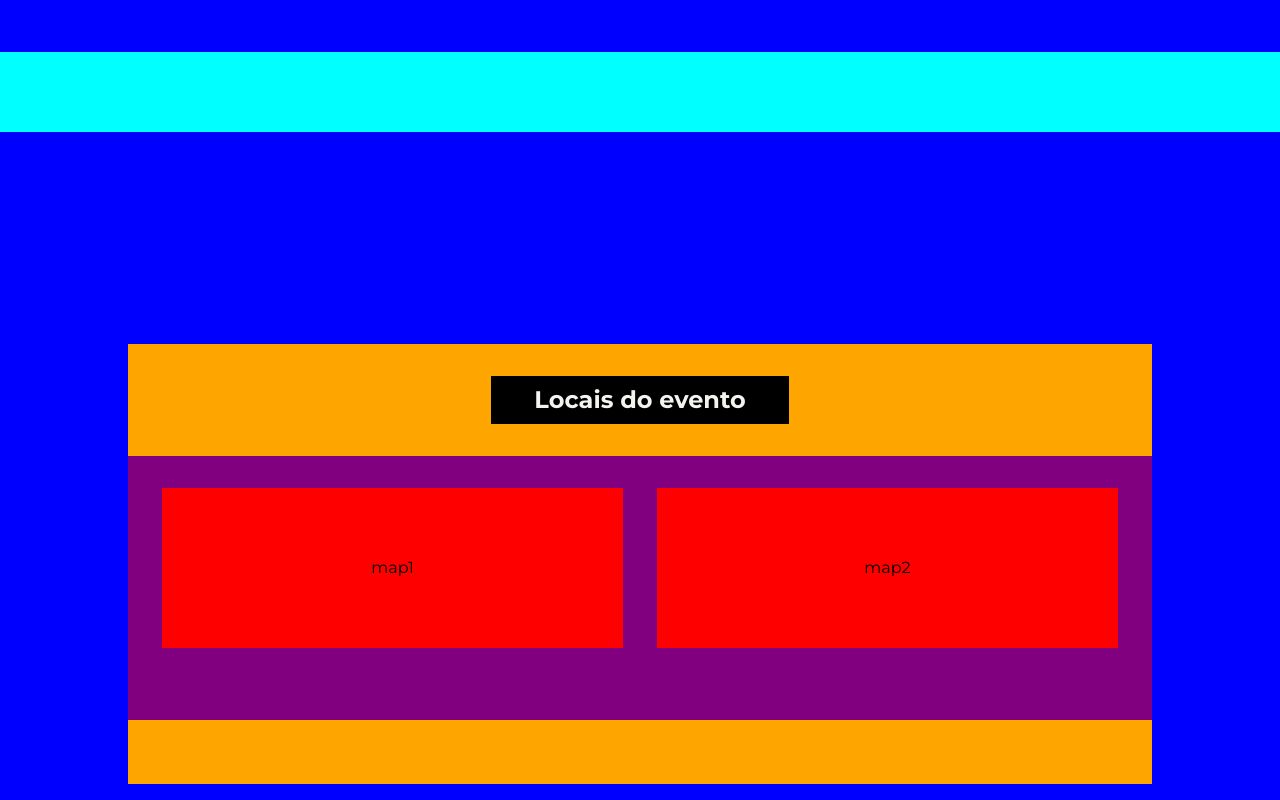
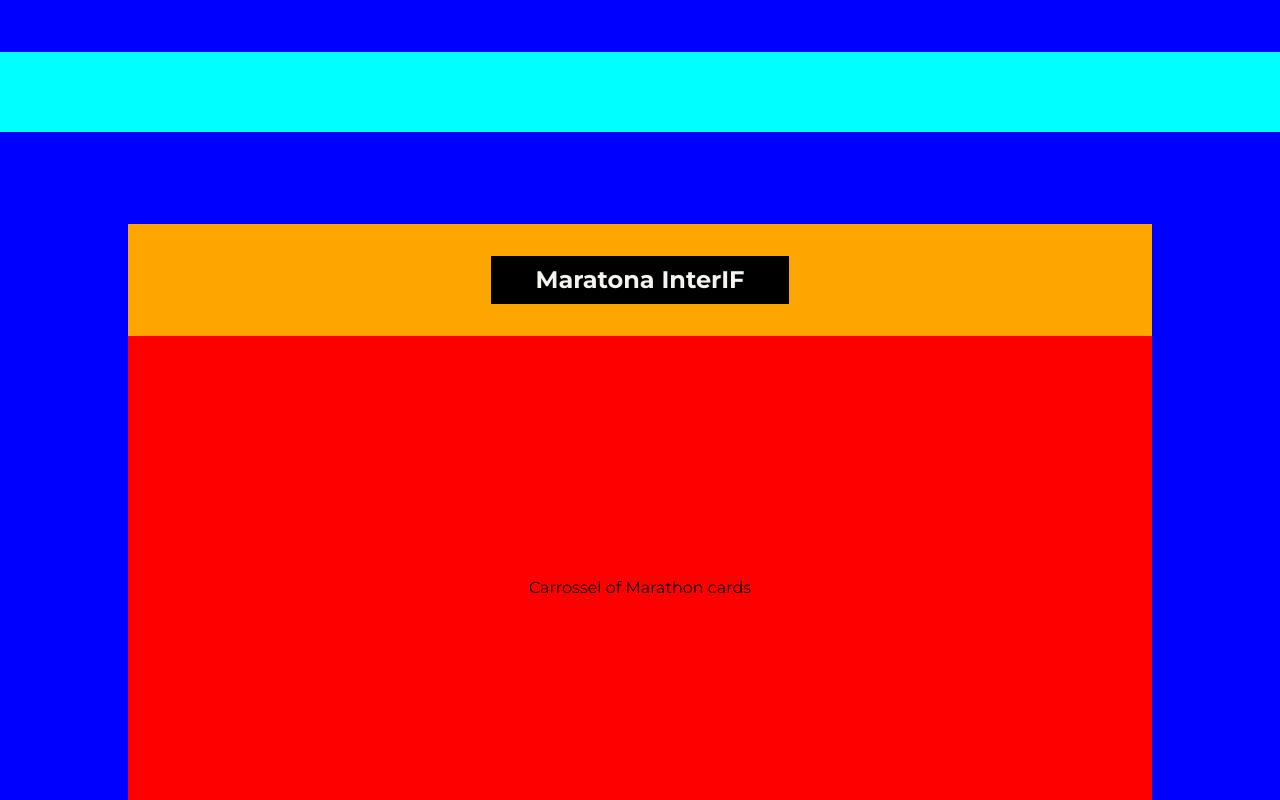
Before and after one commit to pet-ads/wecomp-new, a React (Vite) app: page / in a window 1280 px wide. Shown: the part 3580-4380 px from the top of the page. Built offline with nearby package versions, Linux system fonts and the light colour scheme.

Commit message:
feat: add InterIF Marathon section

```diff
--- /dev/null
+++ b/src/components/sections/Marathon/index.tsx
@@ -0,0 +1,18 @@
+// Components
+import SubTitle from "../../ui/SubTitle";
+
+// Styles
+import { MarathonCardContainer, MarathonContainer, MarathonContent } from "./styles";
+
+export default function Marathon() {
+  return (
+    <MarathonContainer>
+      <MarathonContent>
+        <SubTitle children="Maratona InterIF"/>
+        <MarathonCardContainer>
+          Carrossel of Marathon cards
+        </MarathonCardContainer>
+      </MarathonContent>
+    </MarathonContainer>
+  );
+}
--- /dev/null
+++ b/src/components/sections/Marathon/styles.ts
@@ -0,0 +1,28 @@
+// External Library
+import styled from "styled-components";
+
+// Styles
+import {
+  SectionContainer,
+  SectionContent,
+} from "../../../styles/SectionContainer";
+
+export const MarathonContainer = styled(SectionContainer)``;
+
+export const MarathonContent = styled(SectionContent)``;
+
+export const MarathonCardContainer = styled.div`
+  display: flex;
+  justify-content: center;
+  align-items: center;
+
+  width: 100%;
+
+  min-height: 55vh;
+
+  padding: 2rem 0;
+
+  margin: 2rem 0;
+
+  background-color: red;
+`;
--- a/src/pages/Home/index.tsx
+++ b/src/pages/Home/index.tsx
@@ -13,6 +13,7 @@ import Footer from "../../components/Footer";
 
 // Styles
 import { Main } from "./styles";
+import Marathon from "../../components/sections/Marathon";
 
 export default function Home() {
   return (
@@ -23,11 +24,12 @@ export default function Home() {
         <Prologue />
         <Supporters />
         <Programming />
+        <Marathon />
         <Locations />
         <Highlights />
         <Contact />
         <Editions />
-        <FAQs/>
+        <FAQs />
       </Main>
       <Footer />
     </>
```
